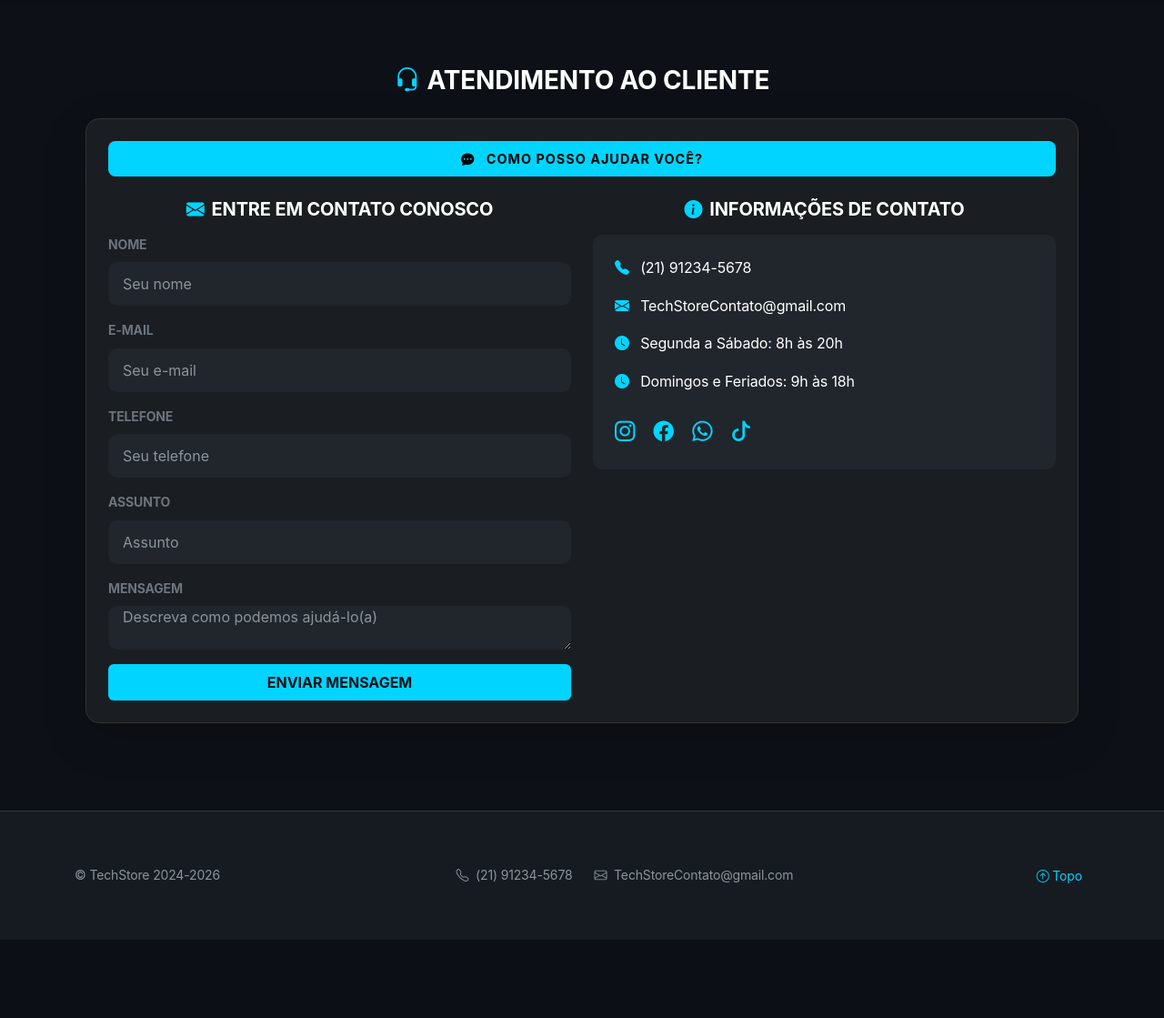
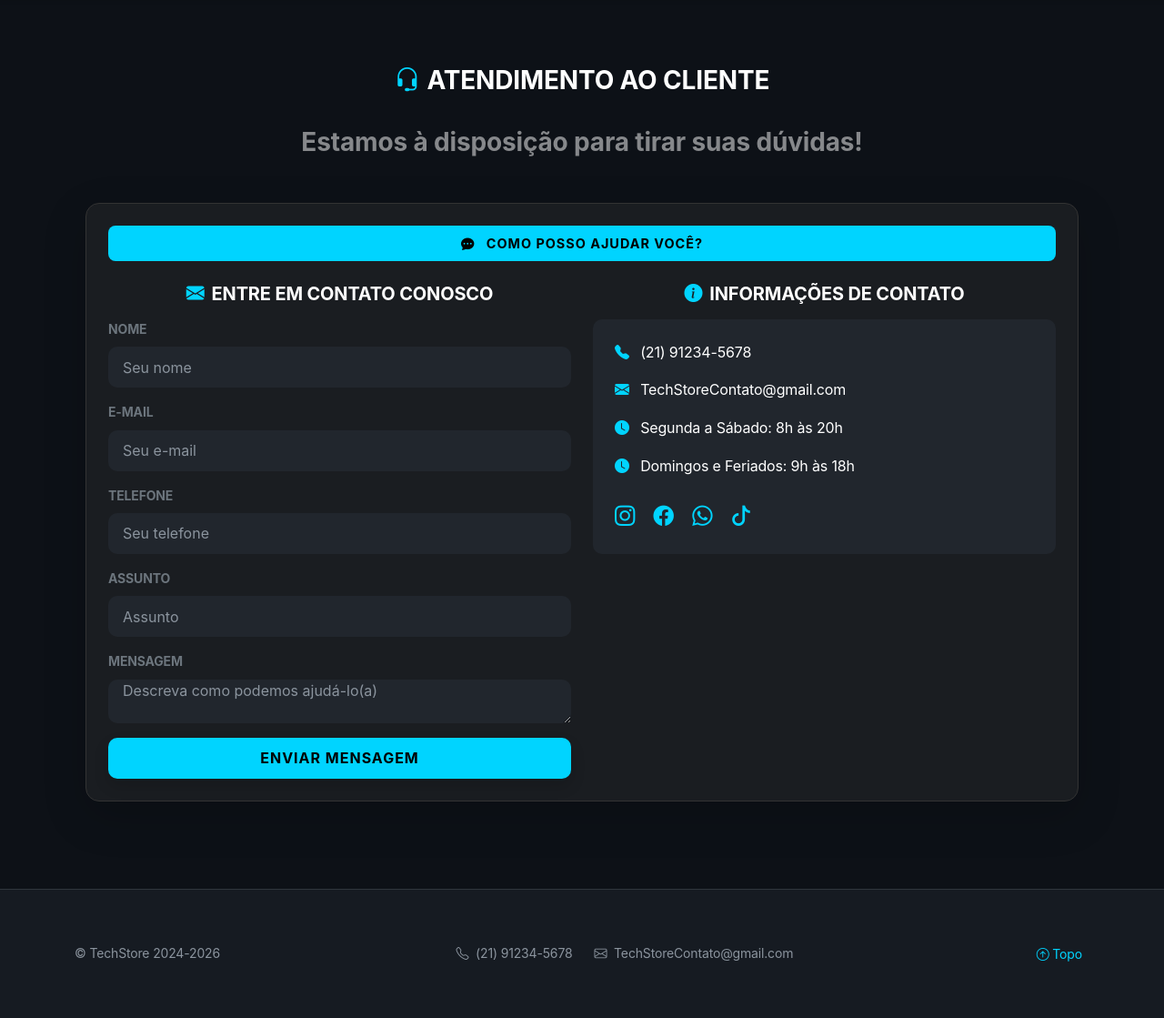
Before and after one commit to YgorDavid/Projeto-Final-TechStore, a Django app: page /atendimento/ in a window 1280 px wide. Shown: the part 81-1200 px from the top of the page at 91% size. Before the commit the page ends 1052 px from the top, so only its background shows below. Run offline with Django 5.2, Linux system fonts and the light colour scheme.

Commit message:
Melhoria no Atendimento

```diff
--- a/app/templates/atendimento.html
+++ b/app/templates/atendimento.html
@@ -4,44 +4,56 @@
 
 <div class="container mt-4">
     <h3 class="text-white fw-bold mb-4"><i class="bi bi-headset me-2" style="color: #00d4ff;"></i>ATENDIMENTO AO CLIENTE
-    </h3>
+        <br><br>
+        <p class="text-white-50">Estamos à disposição para tirar suas dúvidas!</p>
+    </h3><br>
+
     <div class="p-4 mb-5 shadow-lg" style="background-color: #1a1d21; border-radius: 15px; border: 1px solid #333;">
         <div class="text-center py-2 mb-4 fw-bolder"
             style="background-color: #00d4ff; border-radius: 8px; color: #000; letter-spacing: 1px; font-size: 0.9rem;">
             <i class="bi bi-chat-dots-fill me-2"></i> COMO POSSO AJUDAR VOCÊ?
         </div>
+
         <div class="row g-4">
             <div class="col-md-6">
                 <h5 class="text-white fw-bold mb-3"><i class="bi bi-envelope-fill me-2"
                         style="color: #00d4ff;"></i>ENTRE EM CONTATO CONOSCO</h5>
-                <form>
-                    <div class="mb-3"> <label for="nome" class="form-label small text-secondary fw-bold">NOME</label>
-                        <input type="text" class="form-control border-0" id="nome" placeholder="Seu nome"
-                            style="background-color: #21262d; color: white; border-radius: 10px;">
+
+                <form id="formAtendimento">
+                    <div class="mb-3">
+                        <label for="nome" class="form-label small text-secondary fw-bold">NOME</label>
+                        <input type="text" class="form-control border-0" id="nome" placeholder="Seu nome" required
+                            style="background-color: #21262d; color: white; border-radius: 10px; height: 45px;">
                     </div>
-                    <div class="mb-3"> <label for="email" class="form-label small text-secondary fw-bold">E-MAIL</label>
-                        <input type="email" class="form-control border-0" id="email" placeholder="Seu e-mail"
-                            style="background-color: #21262d; color: white; border-radius: 10px;">
+                    <div class="mb-3">
+                        <label for="email" class="form-label small text-secondary fw-bold">E-MAIL</label>
+                        <input type="email" class="form-control border-0" id="email" placeholder="Seu e-mail" required
+                            style="background-color: #21262d; color: white; border-radius: 10px; height: 45px;">
                     </div>
-                    <div class="mb-3"> <label for="telefone"
-                            class="form-label small text-secondary fw-bold">TELEFONE</label> <input type="tel"
-                            class="form-control border-0" id="telefone" placeholder="Seu telefone"
-                            style="background-color: #21262d; color: white; border-radius: 10px;">
+                    <div class="mb-3">
+                        <label for="telefone" class="form-label small text-secondary fw-bold">TELEFONE</label>
+                        <input type="tel" class="form-control border-0" id="telefone" placeholder="Seu telefone"
+                            style="background-color: #21262d; color: white; border-radius: 10px; height: 45px;">
                     </div>
-                    <div class="mb-3"> <label for="assunto"
-                            class="form-label small text-secondary fw-bold">ASSUNTO</label> <input type="text"
-                            class="form-control border-0" id="assunto" placeholder="Assunto"
-                            style="background-color: #21262d; color: white; border-radius: 10px;">
+                    <div class="mb-3">
+                        <label for="assunto" class="form-label small text-secondary fw-bold">ASSUNTO</label>
+                        <input type="text" class="form-control border-0" id="assunto" placeholder="Assunto" required
+                            style="background-color: #21262d; color: white; border-radius: 10px; height: 45px;">
                     </div>
-                    <div class="mb-3"> <label for="mensagem"
-                            class="form-label small text-secondary fw-bold">MENSAGEM</label> <textarea
-                            class="form-control border-0" id="mensagem" rows="4"
-                            placeholder="Descreva como podemos ajudá-lo(a)"
+                    <div class="mb-3">
+                        <label for="mensagem" class="form-label small text-secondary fw-bold">MENSAGEM</label>
+                        <textarea class="form-control border-0" id="mensagem" rows="4"
+                            placeholder="Descreva como podemos ajudá-lo(a)" required
                             style="background-color: #21262d; color: white; border-radius: 10px;"></textarea>
                     </div>
-                    <button type="submit" class="btn btn-primary w-100">ENVIAR MENSAGEM</button>
+
+                    <button type="submit" class="btn fw-bold w-100 shadow"
+                        style="background-color: #00d4ff; color: black; border-radius: 10px; height: 45px; letter-spacing: 1px;">
+                        ENVIAR MENSAGEM
+                    </button>
                 </form>
             </div>
+
             <div class="col-md-6">
                 <h5 class="text-white fw-bold mb-3"><i class="bi bi-info-circle-fill me-2"
                         style="color: #00d4ff;"></i>INFORMAÇÕES DE CONTATO</h5>
@@ -54,16 +66,46 @@
                         Sábado: 8h às 20h </p>
                     <p class="text-white mb-4"> <i class="bi bi-clock-fill me-2" style="color: #00d4ff;"></i> Domingos e
                         Feriados: 9h às 18h </p>
-                    <div class="social-icons mt-3"> <a href="#" class="me-3"
-                            style="color: #00d4ff; font-size: 1.4rem;"><i class="bi bi-instagram"></i></a> <a href="#"
-                            class="me-3" style="color: #00d4ff; font-size: 1.4rem;"><i class="bi bi-facebook"></i></a>
+                    <div class="social-icons mt-3">
                         <a href="#" class="me-3" style="color: #00d4ff; font-size: 1.4rem;"><i
-                                class="bi bi-whatsapp"></i></a> <a href="#"
-                            style="color: #00d4ff; font-size: 1.4rem;"><i class="bi bi-tiktok"></i></a>
+                                class="bi bi-instagram"></i></a>
+                        <a href="#" class="me-3" style="color: #00d4ff; font-size: 1.4rem;"><i
+                                class="bi bi-facebook"></i></a>
+                        <a href="#" class="me-3" style="color: #00d4ff; font-size: 1.4rem;"><i
+                                class="bi bi-whatsapp"></i></a>
+                        <a href="#" class="me-3" style="color: #00d4ff; font-size: 1.4rem;"><i
+                                class="bi bi-tiktok"></i></a>
                     </div>
                 </div>
             </div>
         </div>
     </div>
 </div>
+
+<div class="toast-container position-fixed bottom-0 end-0 p-3" style="z-index: 1100;">
+    <div id="toastSucesso" class="toast align-items-center border-0 shadow-lg" role="alert" aria-live="assertive"
+        aria-atomic="true" data-bs-delay="5000" style="background-color: #21262d; color: white;">
+        <div class="d-flex">
+            <div class="toast-body">
+                <i class="bi bi-check-circle-fill me-2" style="color: #00d4ff;"></i>
+                Mensagem enviada com sucesso!
+            </div>
+            <button type="button" class="btn-close btn-close-white me-2 m-auto" data-bs-dismiss="toast"
+                aria-label="Close"></button>
+        </div>
+    </div>
+</div>
+
+<script>
+    document.getElementById('formAtendimento').addEventListener('submit', function (event) {
+        event.preventDefault();
+
+        var toastElement = document.getElementById('toastSucesso');
+        var toast = new bootstrap.Toast(toastElement);
+        toast.show();
+
+        this.reset();
+    });
+</script>
+
 {% endblock %}
```
